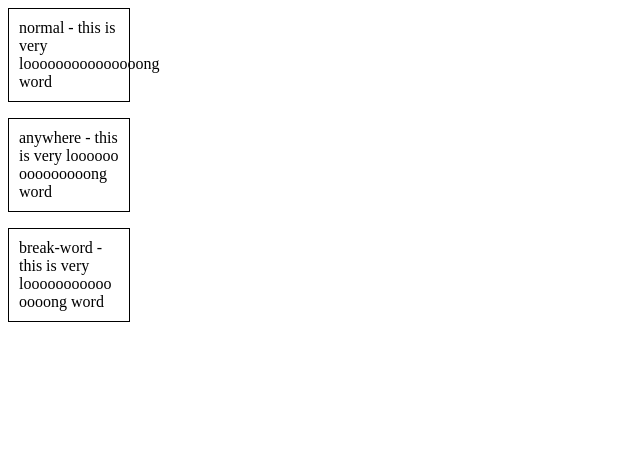
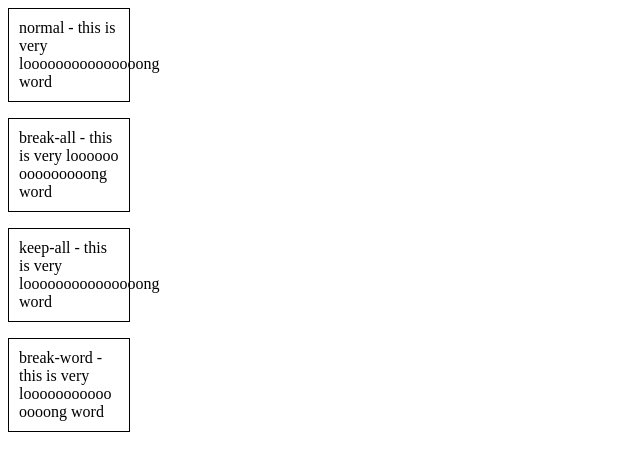
Before and after one commit to nukeguys/one-million, a website: page 2_css/42.word-break.html in a window 1280 px wide. Shown: the whole page, without its empty margins (0-640 px from the left). Drawn offline with Linux system fonts and the light colour scheme.

Commit message:
Update css examples

```diff
--- a/2_css/42.word-break.html
+++ b/2_css/42.word-break.html
@@ -12,12 +12,16 @@
       word-break: break-all;
     }
     p:nth-of-type(3) {
+      word-break: keep-all;
+    }
+    p:nth-of-type(4) {
       word-break: break-word;
     }
   </style>
 </head>
 <body>
   <p>normal - this is very looooooooooooooong word</p>
-  <p>anywhere - this is very looooooooooooooong word</p>
+  <p>break-all - this is very looooooooooooooong word</p>
+  <p>keep-all - this is very looooooooooooooong word</p>
   <p>break-word - this is very looooooooooooooong word</p>
 </body>
```
Also changed, not shown: 2_css/63.transition.html (+2 -2 lines).
